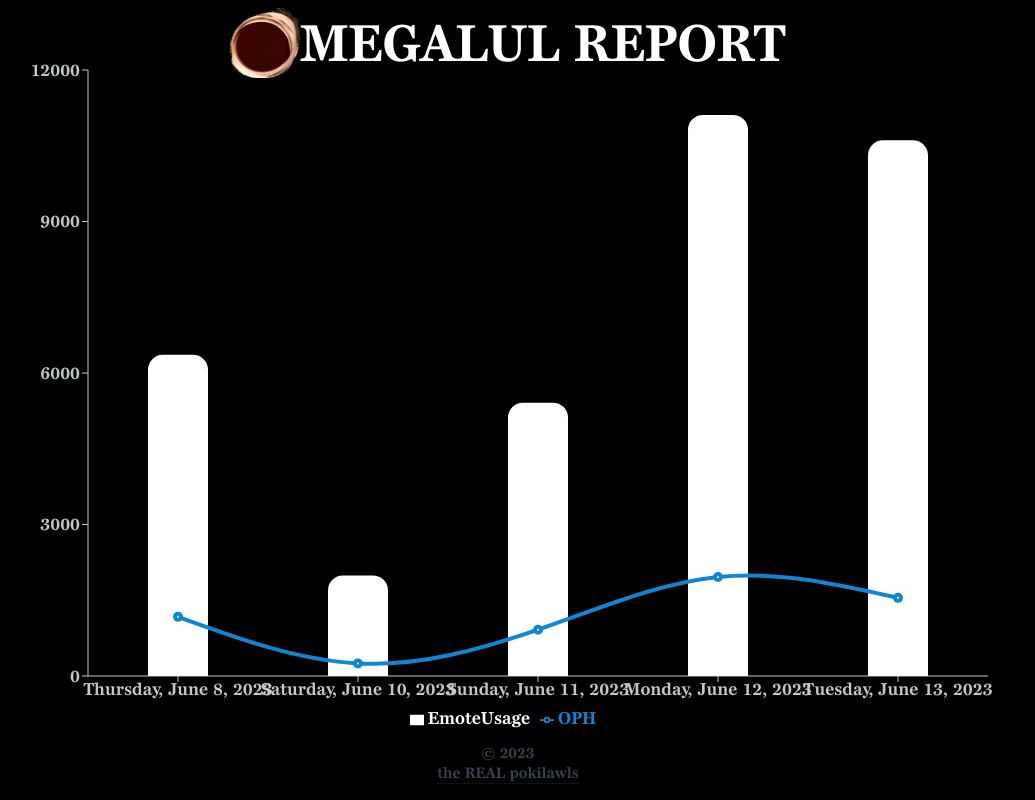
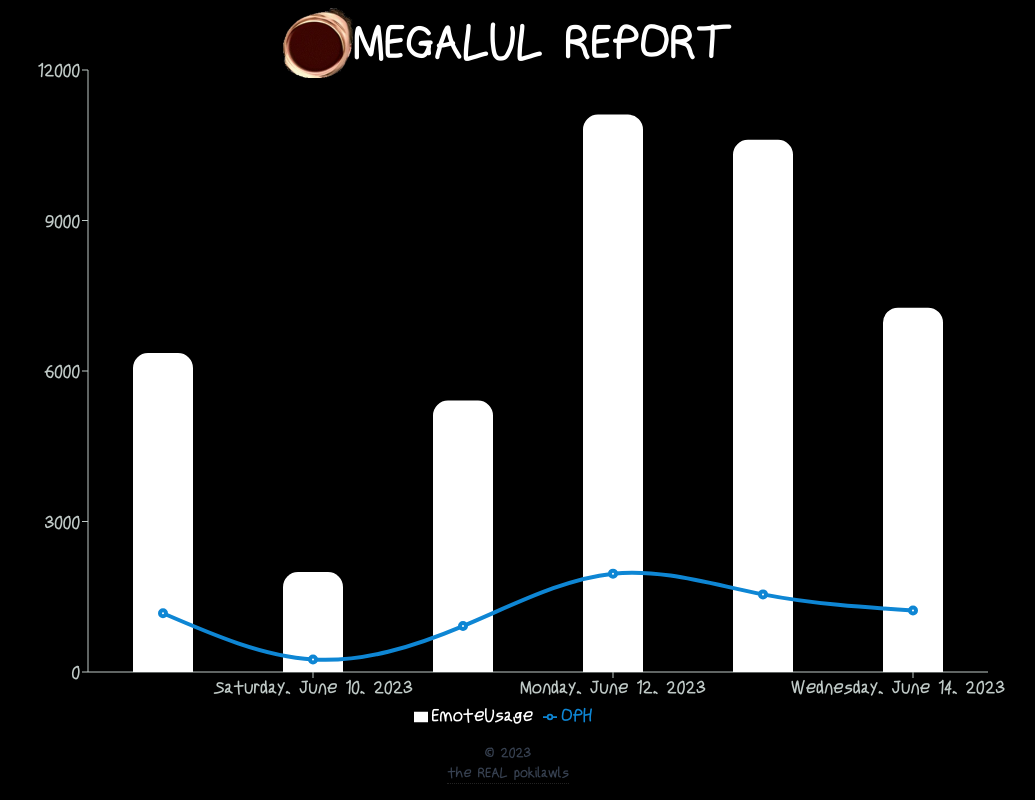
Before and after one commit to Dan-Mizu/POKETRUTH, a Next.js app: page /omegalul in a window 1280 px wide. Shown: the whole page, without its empty margins (132-1167 px from the left). Built offline with nearby package versions, Linux system fonts and the light colour scheme.

Commit message:
new font, new chart name

```diff
--- a/src/components/BarChart.tsx
+++ b/src/components/OMEGALULChart.tsx
@@ -1,3 +1,4 @@
+import Image from 'next/image';
 import React from 'react';
 import {
   Bar,
@@ -13,6 +14,8 @@ import {
   NameType,
   ValueType,
 } from 'recharts/types/component/DefaultTooltipContent';
+
+import omegalul from '~/images/omegalul.webp';
 
 const data = [
   {
@@ -40,6 +43,11 @@ const data = [
     EmoteUsage: 10608,
     OPH: 1547.12,
   },
+  {
+    date: 'Wednesday, June 14, 2023',
+    EmoteUsage: 7262,
+    OPH: 1226.06,
+  },
 ];
 
 const CustomTooltip = ({
@@ -55,14 +63,23 @@ const CustomTooltip = ({
           {parseFloat(
             (Number(payload?.[0].value) / Number(payload?.[1].value)).toFixed(2)
           )}
-          <text className='text-sm text-gray-300'> Hours</text>
+          <text className='text-base text-gray-300'> Hours</text>
         </p>
         <hr className='mx-auto mb-3 mt-1 h-px w-48 rounded bg-white'></hr>
-        <p className='label text-sm text-gray-300'>Total OMEGALULs</p>
+        <div className='flex items-center justify-center'>
+          <p className='label text-base text-gray-300'>Total</p>
+          <div className='pl-1'>
+            <Image src={omegalul} alt='omegalul' width={30} />
+          </div>
+          <p className='label text-base text-gray-300'>s</p>
+        </div>
         <p className='text-xl'>{payload?.[0].value}</p>
         <br />
-        <p className='label text-sm text-gray-300'>OMEGALULs</p>
-        <p className='label text-sm text-gray-300'>Per Hour (OPH)</p>
+        <div className='flex items-center justify-center'>
+          <Image src={omegalul} alt='omegalul' width={30} />
+          <p className='label text-base text-gray-300'>s Per</p>
+        </div>
+        <p className='label text-base text-gray-300'>Hour (OPH)</p>
         <p className='text-xl'>
           {parseFloat(Number(payload?.[1].value).toFixed(2))}
         </p>
--- a/src/pages/_document.tsx
+++ b/src/pages/_document.tsx
@@ -13,7 +13,7 @@ export default function Document() {
         /> */}
         <link
           rel='preload'
-          href='/fonts/BienetresocialBold.woff2'
+          href='/fonts/JustBreatheBold.woff2'
           as='font'
           type='font/woff2'
           crossOrigin='anonymous'
--- a/src/pages/omegalul.tsx
+++ b/src/pages/omegalul.tsx
@@ -1,6 +1,8 @@
 import * as React from 'react';
 
-const BarChart = dynamic(() => import('@/components/BarChart'), { ssr: false });
+const OMEGALULChart = dynamic(() => import('@/components/OMEGALULChart'), {
+  ssr: false,
+});
 
 import dynamic from 'next/dynamic';
 import Image from 'next/image';
@@ -26,7 +28,7 @@ export default function HomePage() {
         </header>
 
         {/* graph */}
-        <BarChart />
+        <OMEGALULChart />
       </CenterSection>
     </Layout>
   );
--- a/src/styles/globals.css
+++ b/src/styles/globals.css
@@ -35,7 +35,7 @@
     font-style: normal;
     font-weight: 100 900;
     font-display: optional;
-    src: url('/fonts/BienetresocialBold.woff2') format('woff2');
+    src: url('/fonts/JustBreatheBold.woff2') format('woff2');
     unicode-range: U+0000-00FF, U+0131, U+0152-0153, U+02BB-02BC, U+02C6, U+02DA,
       U+02DC, U+2000-206F, U+2074, U+20AC, U+2122, U+2191, U+2193, U+2212,
       U+2215, U+FEFF, U+FFFD;
@@ -72,7 +72,7 @@
 
   body,
   .p {
-    @apply font-primary text-sm md:text-base;
+    @apply font-primary text-sm md:text-base lg:text-lg;
     font-smooth: always;
     -webkit-font-smoothing: antialiased;
     -moz-osx-font-smoothing: grayscale;
```
Also changed, not shown: public/fonts/JustBreatheBold.woff2 (added).
